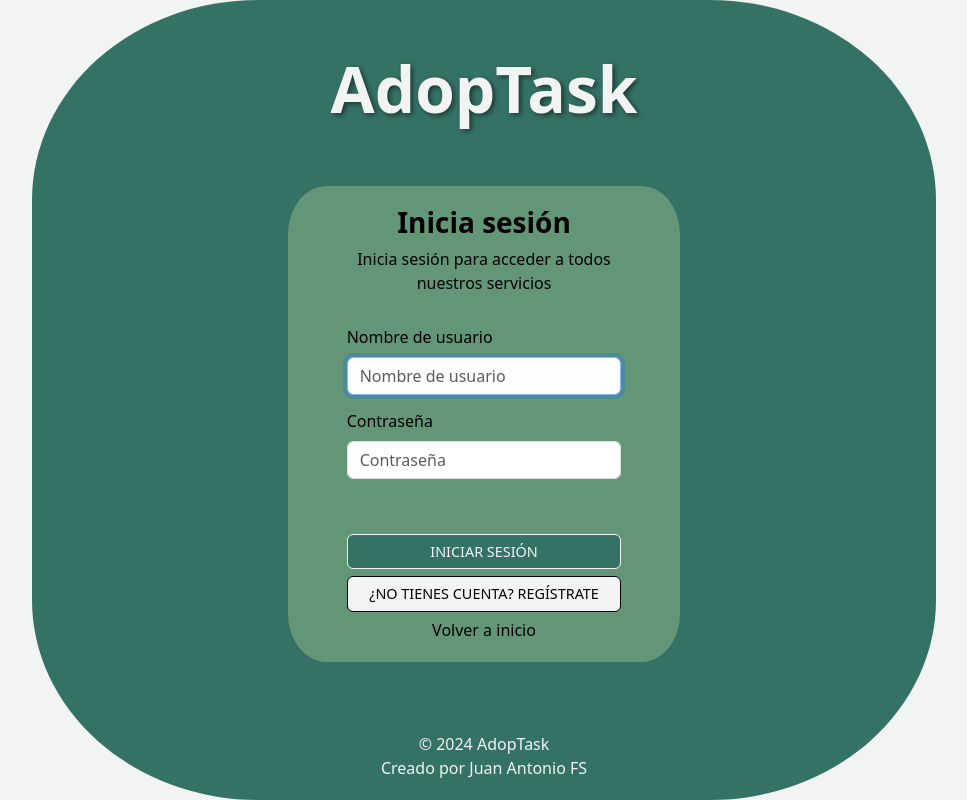
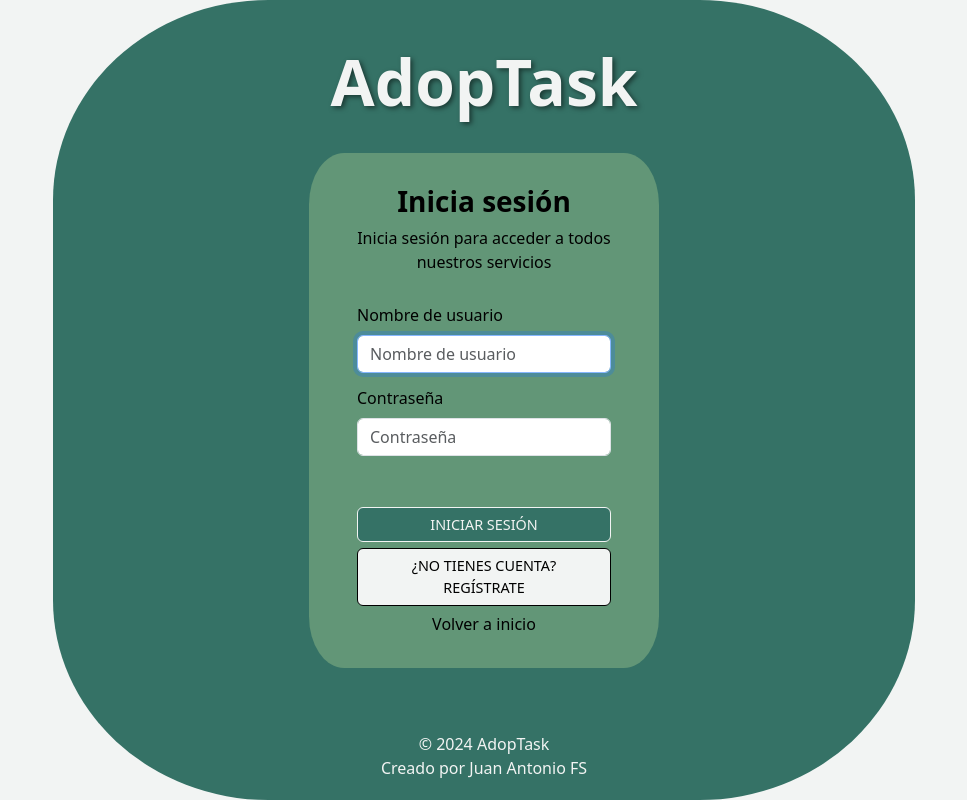
Before and after one commit to juananfs/AdopTask, a React (Create React App) app in the folder adoptask-ui/: page /login in a window 1280 px wide. Shown: the whole page, without its empty margins (156-1123 px from the left). Built offline with nearby package versions, Linux system fonts and the light colour scheme.

Commit message:
Mejoras layout

```diff
--- a/adoptask-ui/src/pages/Login/Layout.css
+++ b/adoptask-ui/src/pages/Login/Layout.css
@@ -7,16 +7,23 @@
 }
 
 .contenedor-2 {
+    width: 100%;
     overflow: auto;
     display: flex;
     flex-direction: column;
-    justify-content: space-between;
     align-items: center;
-    padding: 4% 20% 0 20%;
-    border-radius: 25%;
     background-color: #357266;
     color: #f2f4f3;
     animation: scaleIn 0.25s ease-in;
+}
+
+@media (min-width: 1000px) {
+    .contenedor-2 {
+        width: auto;
+        padding-right: 20%;
+        padding-left: 20%;
+        border-radius: 25%;
+    }
 }
 
 .contenedor-2.scaleOut {
@@ -24,6 +31,8 @@
 }
 
 .contenedor-2 h1 {
+    margin-top: auto;
+    margin-bottom: 2rem;
     font-weight: bold;
     font-size: 4rem;
     text-shadow: 0.15rem 0.15rem 0.3rem rgba(0, 0, 0, 0.5);
@@ -31,10 +40,11 @@
 }
 
 .contenedor-2 form {
+    width: 350px;
     display: flex;
     flex-direction: column;
     border-radius: 10%;
-    padding: 5% 15% 5% 15%;
+    padding: 2rem 3rem;
     background-color: #629677;
     color: black;
     animation: fadeIn 0.25s ease-in 0.35s both;
@@ -96,6 +106,7 @@
 }
 
 .contenedor-2 footer {
+    margin-top: auto;
     animation: fadeIn 0.25s ease-in 0.45s both;
 }
 
@@ -127,6 +138,7 @@
     from {
         transform: scale(0.2);
         overflow: hidden;
+        border-radius: 25%;
     }
 
     to {
@@ -144,5 +156,6 @@
     to {
         transform: scale(0.2);
         overflow: hidden;
+        border-radius: 25%;
     }
 }
```
